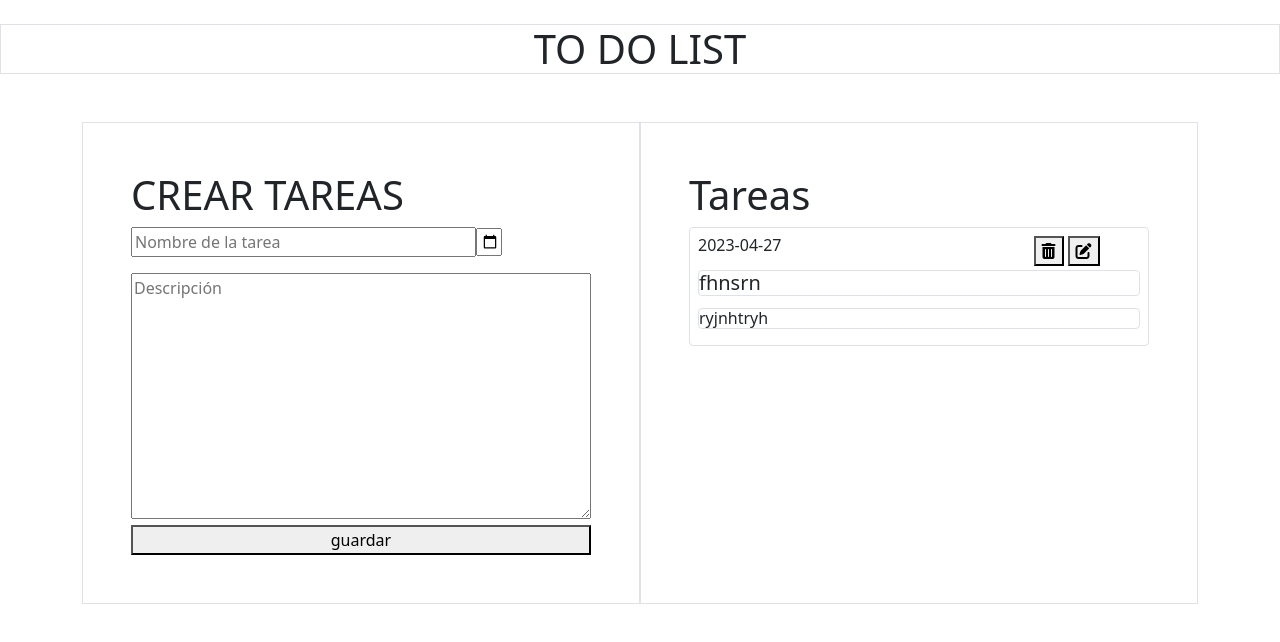
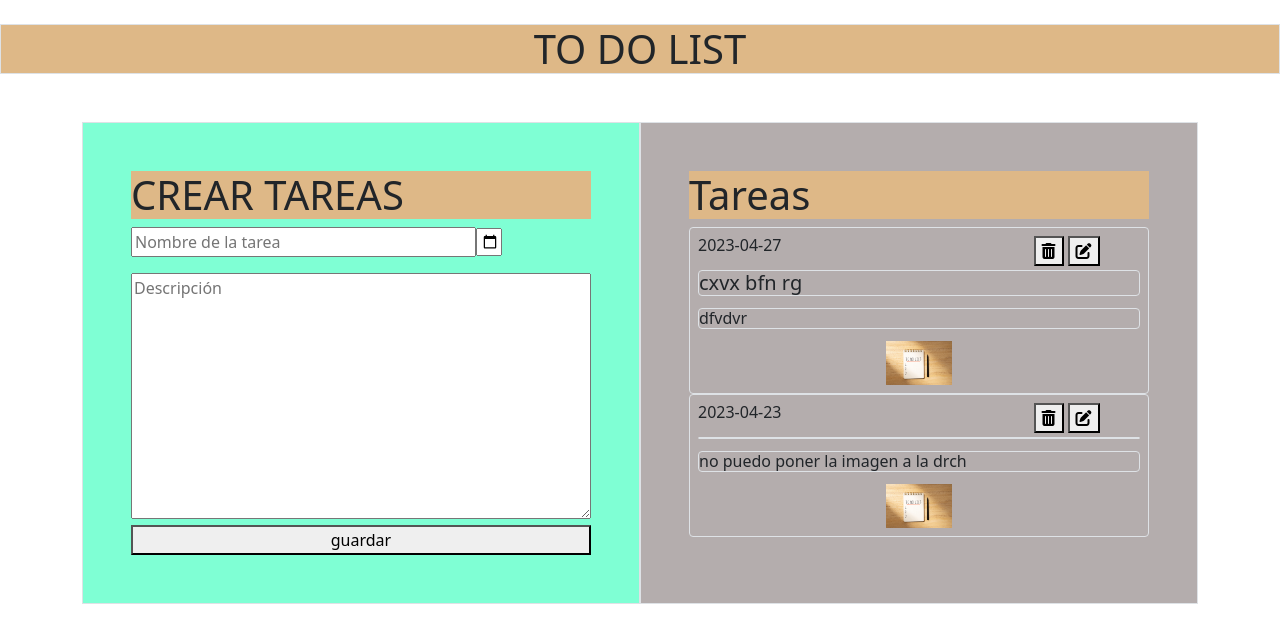
Before and after one commit to ikatza1967/Todo_vue, a Vue app: page / in a window 1280 px wide. Shown: the top 642 px of the page. Built offline with nearby package versions, Linux system fonts and the light colour scheme; data requests are answered from the project's data file.

Commit message:
poner stilo css

```diff
--- a/db.json
+++ b/db.json
@@ -1,10 +1,16 @@
 {
   "tareas": [
     {
-      "titulo": "fhnsrn",
+      "titulo": "cxvx bfn rg ",
       "fecha": "2023-04-27",
-      "contenido": "ryjnhtryh",
+      "contenido": "dfvdvr",
       "id": 1
+    },
+    {
+      "titulo": "",
+      "fecha": "2023-04-23",
+      "contenido": "no puedo poner la imagen a la drch",
+      "id": 2
     }
   ]
 }
--- a/src/App.vue
+++ b/src/App.vue
@@ -91,7 +91,8 @@ function showEdit() {
   <h1 class="text-center w-100 border mb-5 mt-4">TO DO LIST</h1>
 
   <div class="d-flex container">
-    <div class="create_task border col p-5">
+    <div
+    class="create_task border col p-5" >
       <h1>CREAR TAREAS</h1>
       <form>
         <input
@@ -112,7 +113,7 @@ function showEdit() {
       </form>
     </div>
 
-    <div class="viewtask border col p-5">
+    <div class="viewtask border col p-5" >
       <h1>Tareas</h1>
 
       <div
@@ -134,7 +135,7 @@ function showEdit() {
 
 
         <h6 class="border rounded-1 col-12">{{ datos.contenido }}</h6>
-
+        <img  class="container" src="src/assets/istockphoto-1330040188-170667a.jpg" alt="">
       </div>
       <div v-show="mostrar" >
         <h4>Para editar </h4>
@@ -151,4 +152,20 @@ function showEdit() {
 .date {
   width: 1.6rem;
 }
+.create_task{
+  background-color: aquamarine;
+}
+.viewtask{
+  background-color: rgb(180, 173, 173);
+}
+h1{
+  background-color: burlywood;
+}
+img{
+width: 90px;
+
+}.container{
+  display:flex ;
+  justify-content:flex-end ;
+}
 </style>
```
Also changed, not shown: src/assets/istockphoto-1330040188-170667a.jpg (added).
